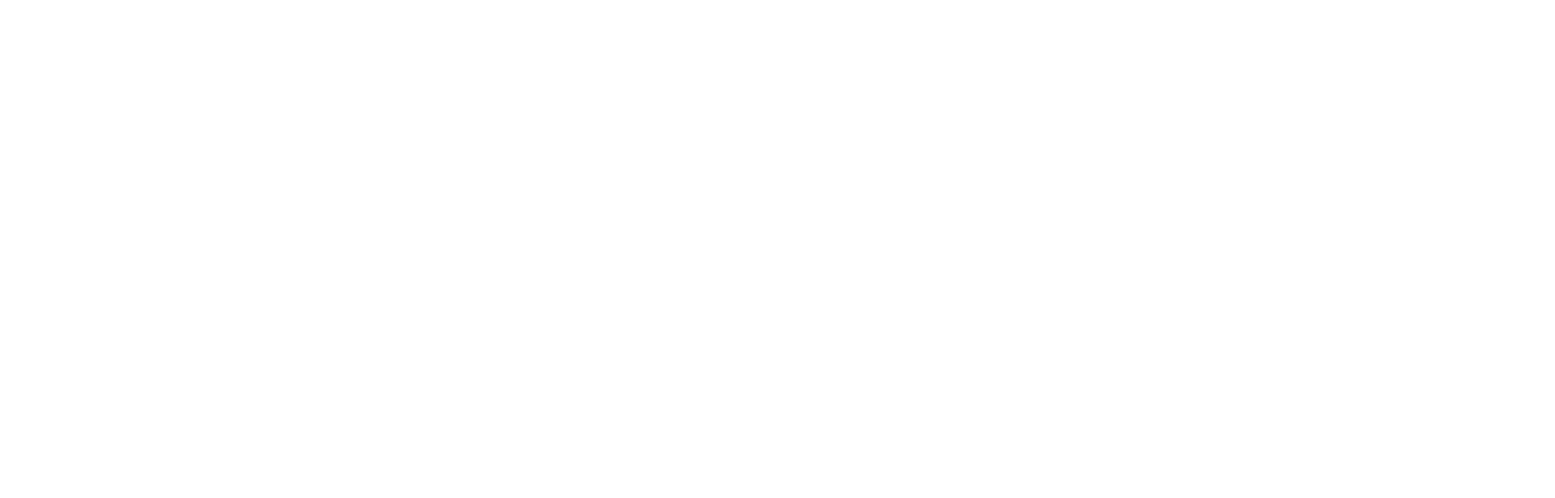
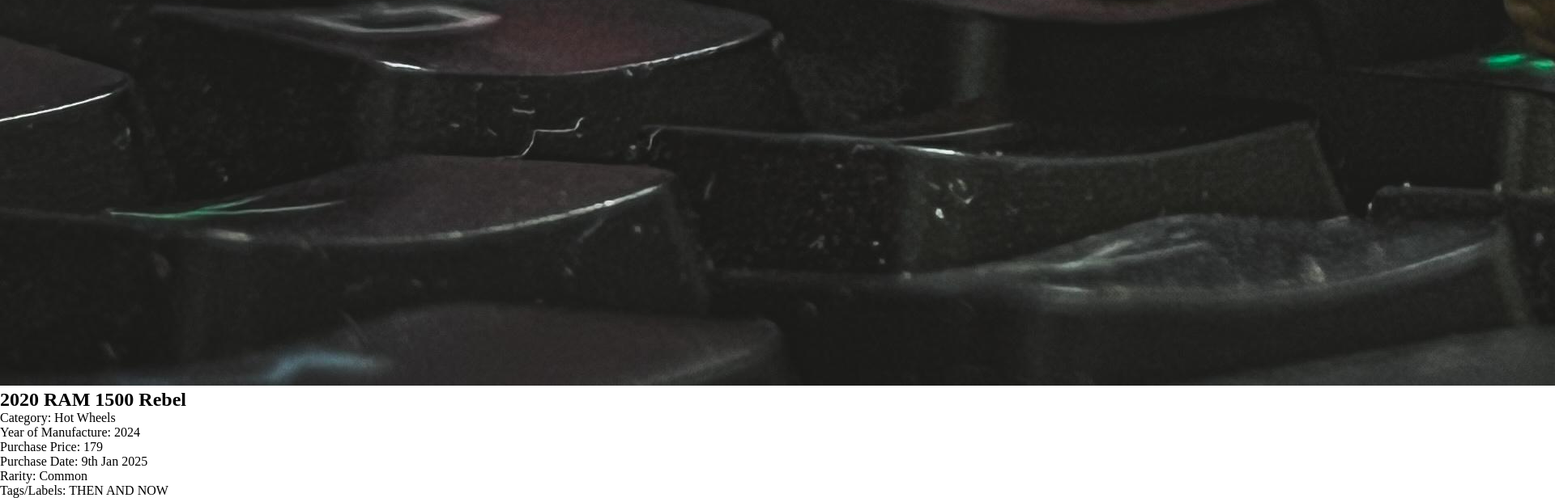
Before and after one commit to AtharvKasar04/Collector-Organizer, a React (Vite) app in the folder client/: page /recent-collections in a window 1280 px wide. Before the commit this address had no page. Shown: the part 1852-2468 px from the top of the page at 81% size, 1920 px wide, since content can reach past the window. Before the commit the page ends 800 px from the top, so only its background shows below. Built offline with nearby package versions, Linux system fonts and the light colour scheme.

Commit message:
item card

```diff
--- a/client/src/App.jsx
+++ b/client/src/App.jsx
@@ -1,6 +1,7 @@
 import { BrowserRouter, Routes, Route } from 'react-router-dom'
 import Home from './components/Home'
 import SignUp from './components/SignUp'
+import RecentCollections from './components/RecentCollections'
 
 function App() {
 
@@ -10,6 +11,7 @@ function App() {
         <Routes>
           <Route path='/' element={<Home />} />
           <Route path='/sign-up' element={<SignUp />} />
+          <Route path='/recent-collections' element={<RecentCollections />} />
         </Routes>
       </BrowserRouter>
     </>
--- /dev/null
+++ b/client/src/components/RecentCollections.jsx
@@ -0,0 +1,38 @@
+import React from 'react'
+import RAM from "../assets/images/Ram1500.jpg"
+
+function RecentCollections() {
+    return (
+        <div className="recentCollectionsContainer">
+            Navbar
+            <div className="yourCollection">
+                <h2>Your Collection</h2>
+                <h5>Your most recent additions</h5>
+
+                <div className="cardsRow">
+                    <div className="itemCard">
+                        <img className='itemCardIMG' src={RAM} alt="" />
+
+                        <div className="cardInfo">
+                            <h2 className="cardTitle">2020 RAM 1500 Rebel</h2>
+
+                            <p className="category key">Category: <span className="categoryVal key-val">Hot Wheels</span> </p>
+
+                            <p className="YOM key">Year of Manufacture: <span className="yomVal key-val">2024</span> </p>
+
+                            <p className="purchasePrice key">Purchase Price: <span className="purchaseVal key-val">179</span> </p>
+
+                            <p className="purchaseDate key">Purchase Date: <span className="purchaseDateVal key-val">9th Jan 2025</span> </p>
+
+                            <p className="rarity key">Rarity: <span className='rarityVal key-val'>Common</span> </p>
+
+                            <p className="tags-labels key">Tags/Labels: <span className='tagsVal key-val'>THEN AND NOW</span> </p>
+                        </div>
+                    </div>
+                </div>
+            </div>
+        </div>
+    )
+}
+
+export default RecentCollections
```
Also changed, not shown: client/src/assets/images/Ram1500.jpg (added).
